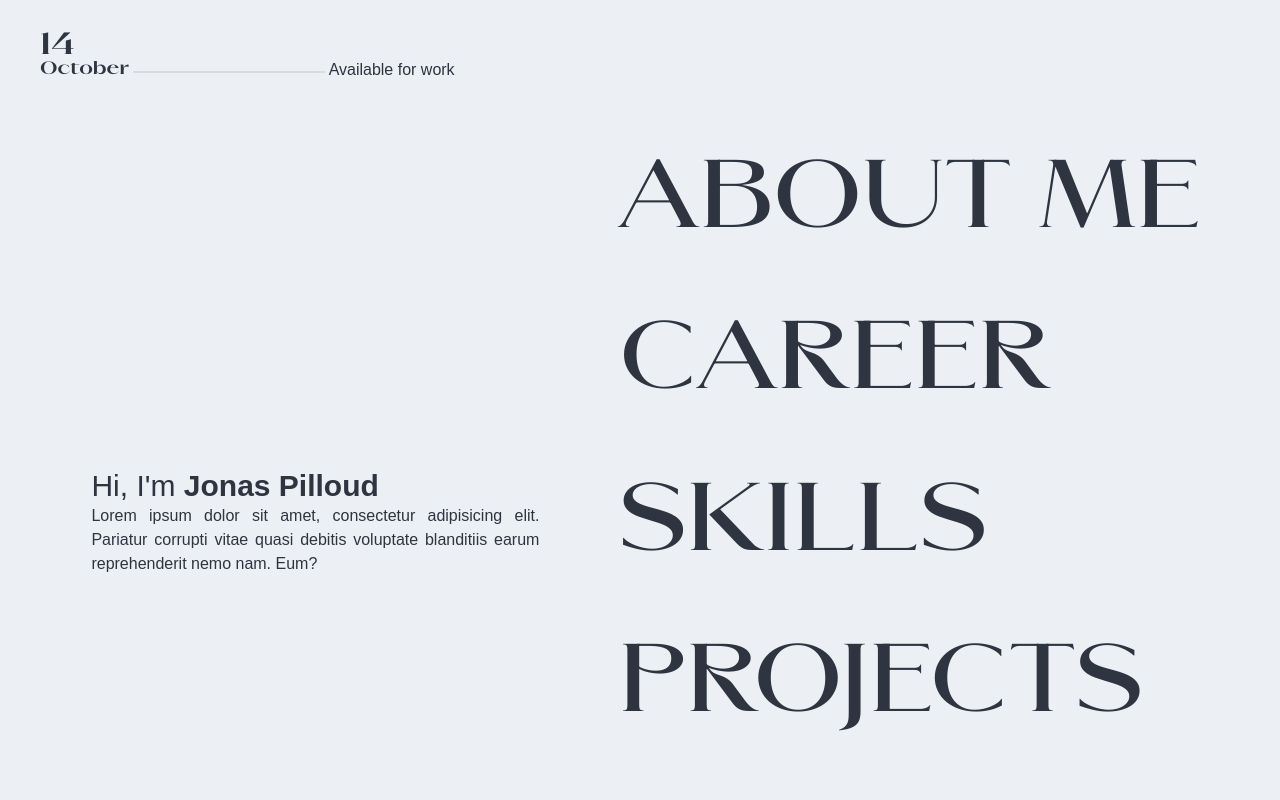
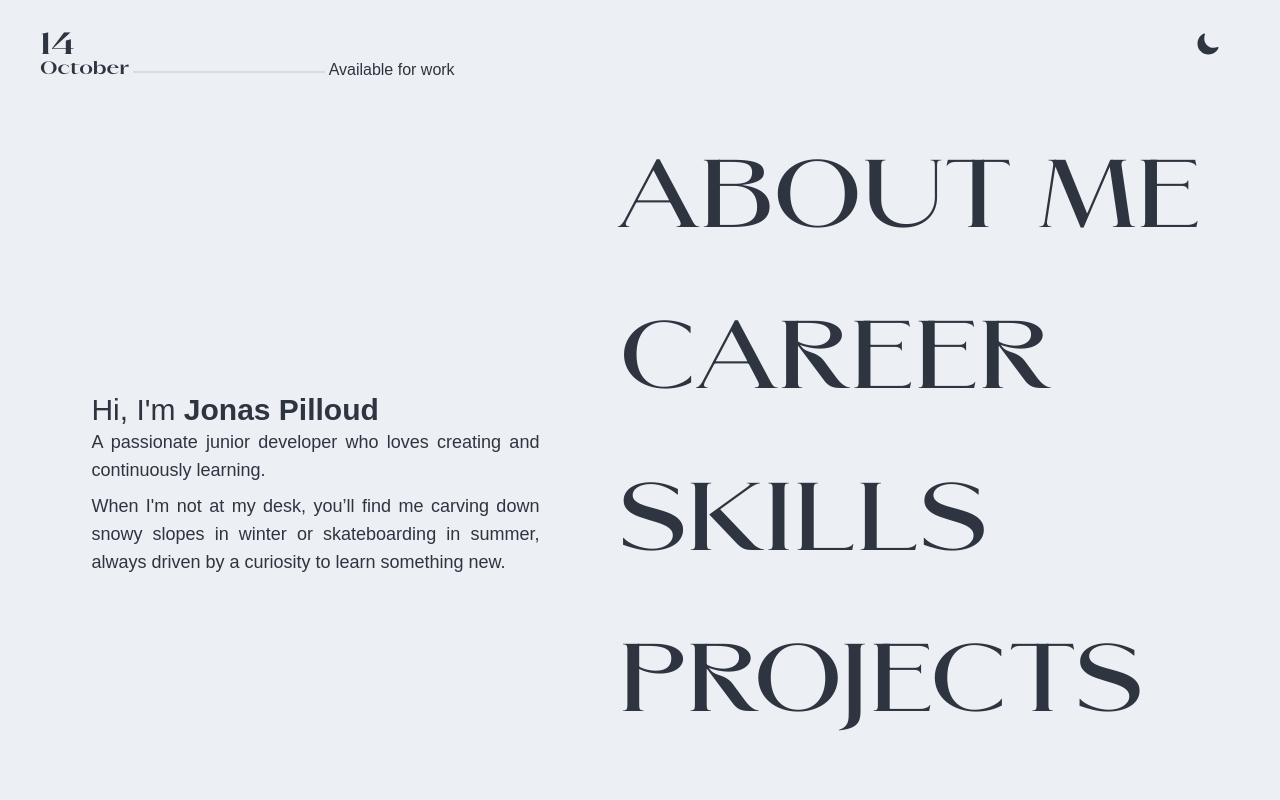
Before and after one commit to Gen0miX/jonas-resume, a Next.js app: page / in a window 1280 px wide. Shown: the top 800 px of the page. Built offline with nearby package versions, Linux system fonts and the light colour scheme; a web font is replaced by a local one.

Commit message:
added theme context + toggle button to hero

```diff
--- a/app/page.tsx
+++ b/app/page.tsx
@@ -6,6 +6,7 @@ import Header from "../components/Header";
 import AboutMe from "../components/AboutMe";
 import Career from "../components/Career";
 import Skills from "../components/Skills";
+import { ThemeProvider } from "../components/ThemeContext";
 
 export default function App() {
   const [showHeader, setShowHeader] = useState(false);
@@ -30,6 +31,7 @@ export default function App() {
   }, []);
 
   return (
+    <ThemeProvider>
       <div className="">
         <div
           className={`fixed top-0 w-full transition-all duration-500 ease-in-out ${
@@ -49,5 +51,6 @@ export default function App() {
         <div className="h-lvh"></div>
         <div className="h-lvh"></div>
       </div>
+    </ThemeProvider>
   );
 }
--- a/components/Header.tsx
+++ b/components/Header.tsx
@@ -1,5 +1,6 @@
 import React, { ReactNode, useEffect, useState } from "react";
 import Link from "next/link";
+import ThemeToggleButton from "./ThemeToggleButton";
 import { IoSunny, IoMoon } from "react-icons/io5";
 
 interface Props {
@@ -18,28 +19,6 @@ function NavItemHeader({ children, href, ...props }: Props) {
 }
 
 export default function Header() {
-  const [theme, setTheme] = useState("nord");
-  const [themeLoaded, setThemeLoaded] = useState(false);
-
-  useEffect(() => {
-    const storedTheme = localStorage.getItem("theme");
-    const systemPrefersDark = window.matchMedia(
-      "(prefers-color-scheme: dark)"
-    ).matches;
-
-    const initialTheme = storedTheme || (systemPrefersDark ? "dark" : "nord");
-    setTheme(initialTheme);
-    document.querySelector("html")?.setAttribute("data-theme", initialTheme);
-    setThemeLoaded(true);
-  }, [theme]);
-
-  const toggleTheme = () => {
-    const newTheme = theme === "dark" ? "nord" : "dark";
-    setTheme(newTheme);
-    localStorage.setItem("theme", newTheme);
-    document.querySelector("html")?.setAttribute("data-theme", newTheme);
-  };
-
   return (
     <div className="sticky navbar bg-base-200">
       <div className="ml-3 navbar-start">
@@ -77,18 +56,8 @@ export default function Header() {
           <NavItemHeader href="#projects">PROJECTS</NavItemHeader>
         </ul>
       </div>
-      <div className="navbar-end">
-        <label className="mr-3 swap swap-rotate">
-          <span className="hidden">Switch theme</span>
-          <input
-            type="checkbox"
-            onClick={toggleTheme}
-            checked={theme === "nord"}
-            readOnly
-          />
-          <IoSunny className="text-xl swap-off" />
-          <IoMoon className="text-xl swap-on" />
-        </label>
+      <div className="navbar-end mr-3">
+        <ThemeToggleButton iconSize={24} />
       </div>
     </div>
   );
--- a/components/Hero.tsx
+++ b/components/Hero.tsx
@@ -1,5 +1,6 @@
 import React, { ReactNode, useEffect, useState } from "react";
 import Link from "next/link";
+import ThemeToggleButton from "./ThemeToggleButton";
 
 interface Props {
   children?: ReactNode;
@@ -33,9 +34,13 @@ export default function Hero() {
       <div className="flex flex-col lg:ml-5">
         {currentDate && (
           <>
-            <h1 className="font-heading text-3xl font-bold translate-y-2">
-              {currentDate.day}
-            </h1>
+            <div className="flex flex-row items-end">
+              <h1 className="font-heading text-3xl font-bold translate-y-2">
+                {currentDate.day}
+              </h1>
+              <ThemeToggleButton iconSize={24} className="ml-auto lg:mr-10" />
+            </div>
+
             <div className="flex flex-row items-center">
               <p className="font-heading text-lg font-bold mb-1">
                 {currentDate.month}
@@ -48,13 +53,17 @@ export default function Hero() {
       </div>
       <div className="flex flex-col mx-5 grow max-h-full justify-end lg:max-w-full lg:flex-row lg:mx-0 lg:justify-evenly">
         <div className="flex flex-col mt-10 md:mt-5 max-w-sm lg:mt-0 lg:mx-5 lg:justify-end lg:flex-1 lg:mb-56 lg:max-w-md">
-          <h1 className="font-sans text-2xl lg:text-3xl">
+          <h1 className="font-sans font-medium text-2xl lg:text-3xl">
             Hi, I'm <span className="font-bold">Jonas Pilloud</span>
           </h1>
-          <p className="text-justify font-sans">
-            Lorem ipsum dolor sit amet, consectetur adipisicing elit. Pariatur
-            corrupti vitae quasi debitis voluptate blanditiis earum
-            reprehenderit nemo nam. Eum?
+          <p className="text-justify font-sans text-lg font-medium">
+            A passionate junior developer who loves creating and continuously
+            learning.
+          </p>
+          <p className="text-justify font-sans mt-2 text-lg font-medium">
+            When I'm not at my desk, you’ll find me carving down snowy slopes in
+            winter or skateboarding in summer, always driven by a curiosity to
+            learn something new.
           </p>
         </div>
         <div className="flex mt-5 mb-0 lg:my-0 lg:mx-2 md:mb-5">
--- /dev/null
+++ b/components/ThemeContext.tsx
@@ -0,0 +1,50 @@
+import React, {
+  createContext,
+  useContext,
+  useEffect,
+  useState,
+  ReactNode,
+} from "react";
+
+interface ThemeContextType {
+  theme: string;
+  toggleTheme: () => void;
+}
+
+const ThemeContext = createContext<ThemeContextType | undefined>(undefined);
+
+export const ThemeProvider = ({ children }: { children: ReactNode }) => {
+  const [theme, setTheme] = useState("nord");
+
+  useEffect(() => {
+    const storedTheme = localStorage.getItem("theme");
+    const systemPrefersDark = window.matchMedia(
+      "(prefers-color-scheme: dark)"
+    ).matches;
+    const initialTheme = storedTheme || (systemPrefersDark ? "dark" : "nord");
+
+    setTheme(initialTheme);
+    document.querySelector("html")?.setAttribute("data-theme", initialTheme);
+  }, []);
+
+  const toggleTheme = () => {
+    const newTheme = theme === "dark" ? "nord" : "dark";
+    setTheme(newTheme);
+    localStorage.setItem("theme", newTheme);
+    document.querySelector("html")?.setAttribute("data-theme", newTheme);
+  };
+
+  return (
+    <ThemeContext.Provider value={{ theme, toggleTheme }}>
+      {children}
+    </ThemeContext.Provider>
+  );
+};
+
+export const useTheme = () => {
+  const context = useContext(ThemeContext);
+  if (!context) {
+    throw new Error("useTheme must be used within a ThemeProvider");
+  }
+  return context;
+};
--- /dev/null
+++ b/components/ThemeToggleButton.tsx
@@ -0,0 +1,29 @@
+import React from "react";
+import { IoSunny, IoMoon } from "react-icons/io5";
+import { useTheme } from "./ThemeContext";
+
+interface ThemeToggleButtonProps {
+  iconSize?: number;
+  className?: string;
+}
+
+export default function ThemeToggleButton({
+  iconSize = 24,
+  className = "",
+}: ThemeToggleButtonProps) {
+  const { theme, toggleTheme } = useTheme();
+
+  return (
+    <label className={`swap swap-rotate ${className}`}>
+      <span className="hidden">Switch theme</span>
+      <input
+        type="checkbox"
+        onClick={toggleTheme}
+        checked={theme === "nord"}
+        readOnly
+      />
+      <IoSunny className="swap-off" size={iconSize} />
+      <IoMoon className="swap-on" size={iconSize} />
+    </label>
+  );
+}
```
Lines whose indentation alone changed are shown as unchanged.
